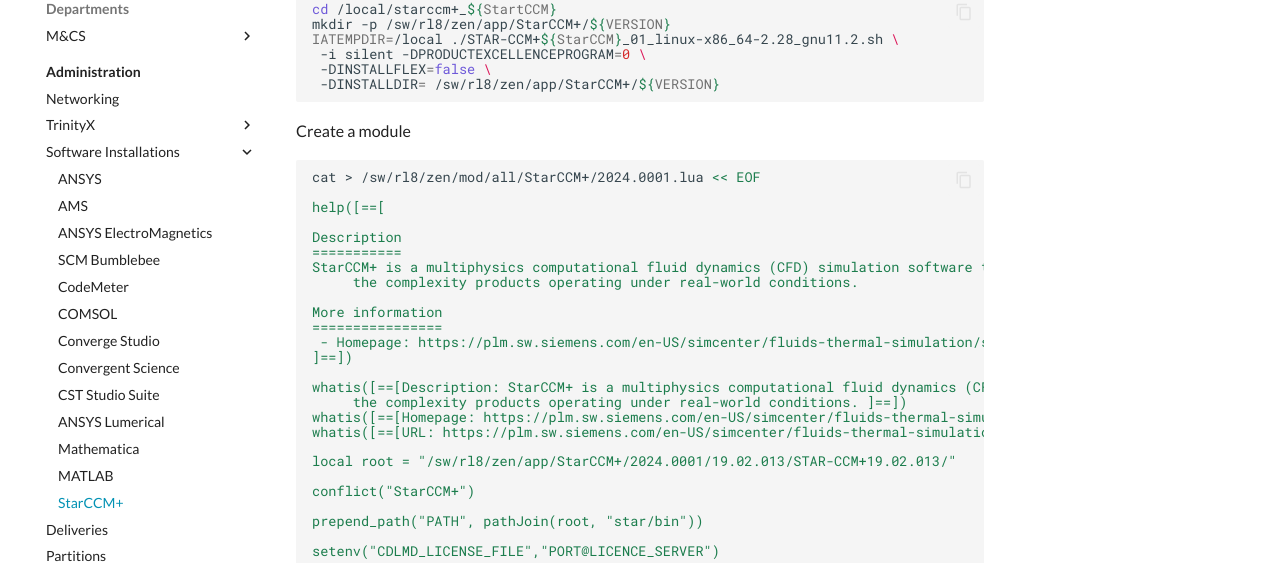
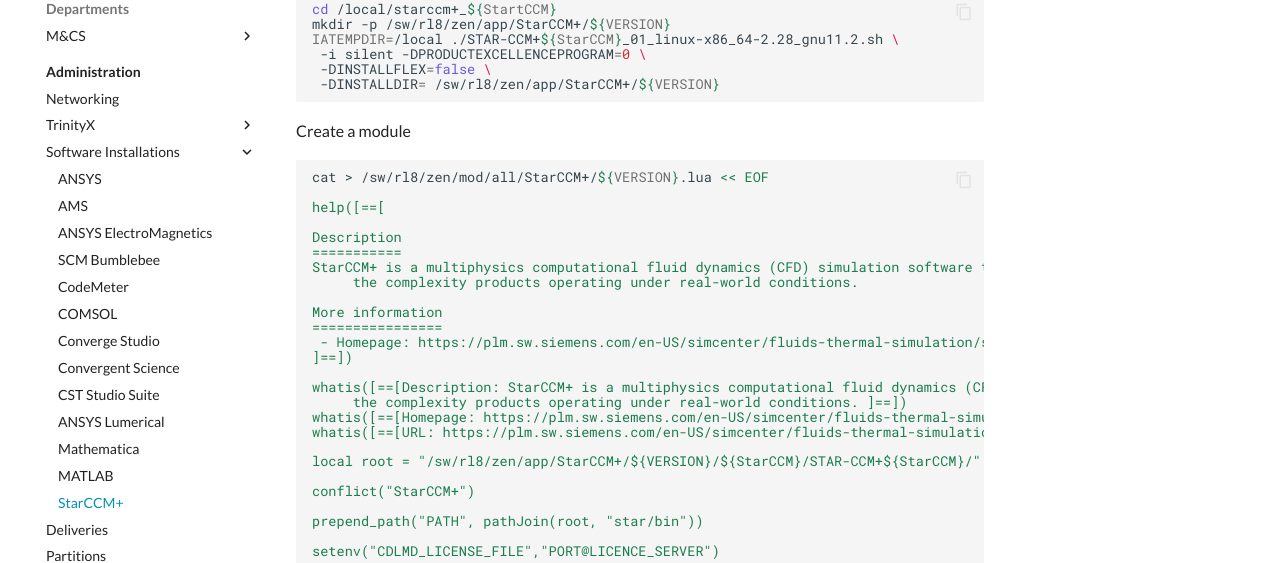
Before and after one commit to gferhpc/supercomputing.tue.nl, an MkDocs documentation site: the page built from pages/documentation/administration/installations/starccm-plus.md, in a window 1280 px wide and 1204 px high. Shown: the part 516-1079 px from the top of the window. Built offline with MkDocs 1.6.1 and Material for MkDocs 9.7.7, drawn with Linux system fonts in a browser that asks for light colours.

Commit message:
Update starccm-plus.md

````diff
--- a/pages/documentation/administration/installations/starccm-plus.md
+++ b/pages/documentation/administration/installations/starccm-plus.md
@@ -22,7 +22,7 @@
 Create a module
 
 ```shell
-cat > /sw/rl8/zen/mod/all/StarCCM+/2024.0001.lua << EOF
+cat > /sw/rl8/zen/mod/all/StarCCM+/${VERSION}.lua << EOF
 
 help([==[
 
@@ -41,7 +41,7 @@
 whatis([==[Homepage: https://plm.sw.siemens.com/en-US/simcenter/fluids-thermal-simulation/star-ccm/]==])
 whatis([==[URL: https://plm.sw.siemens.com/en-US/simcenter/fluids-thermal-simulation/star-ccm/]==])
 
-local root = "/sw/rl8/zen/app/StarCCM+/2024.0001/19.02.013/STAR-CCM+19.02.013/"
+local root = "/sw/rl8/zen/app/StarCCM+/${VERSION}/${StarCCM}/STAR-CCM+${StarCCM}/"
 
 conflict("StarCCM+")
 
````
